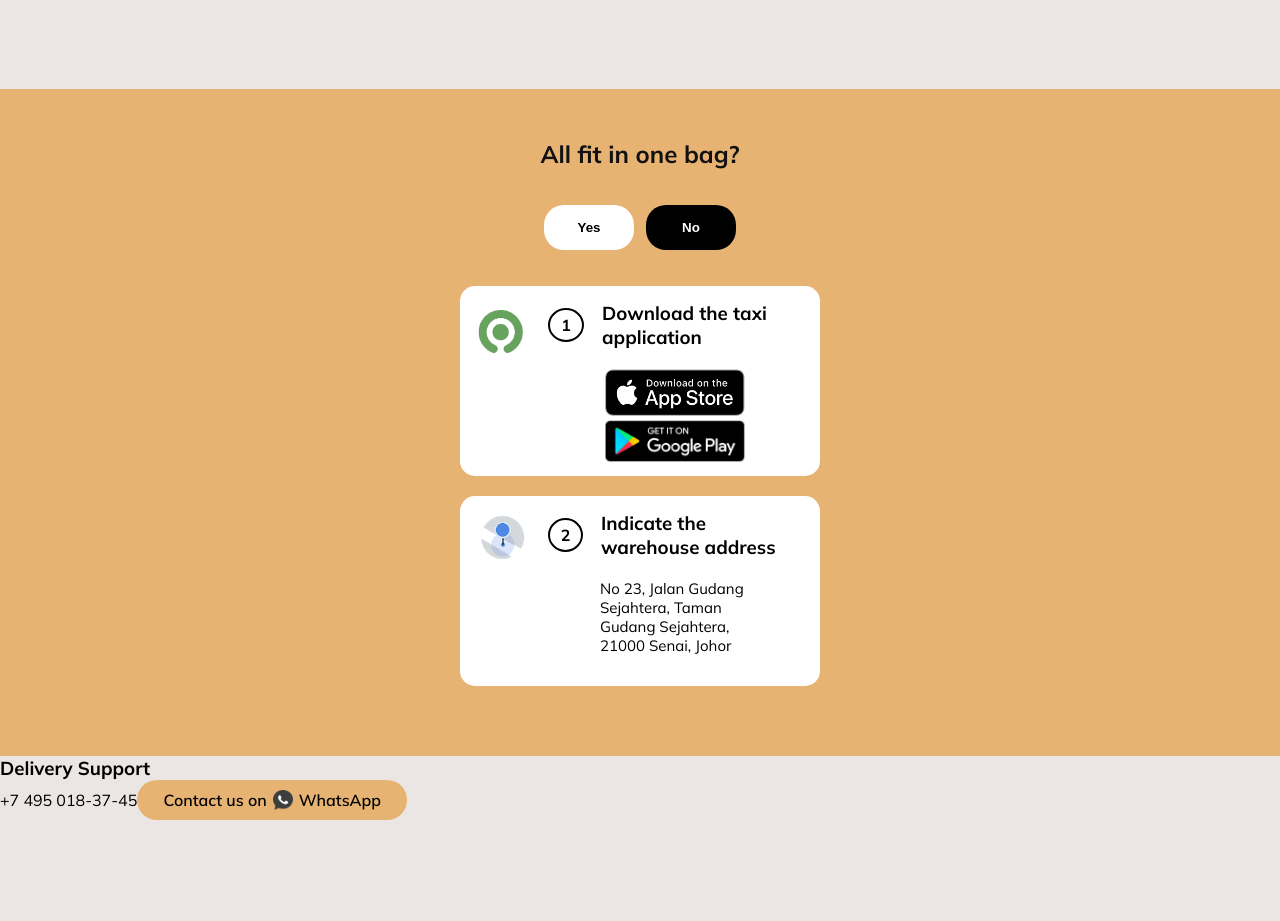
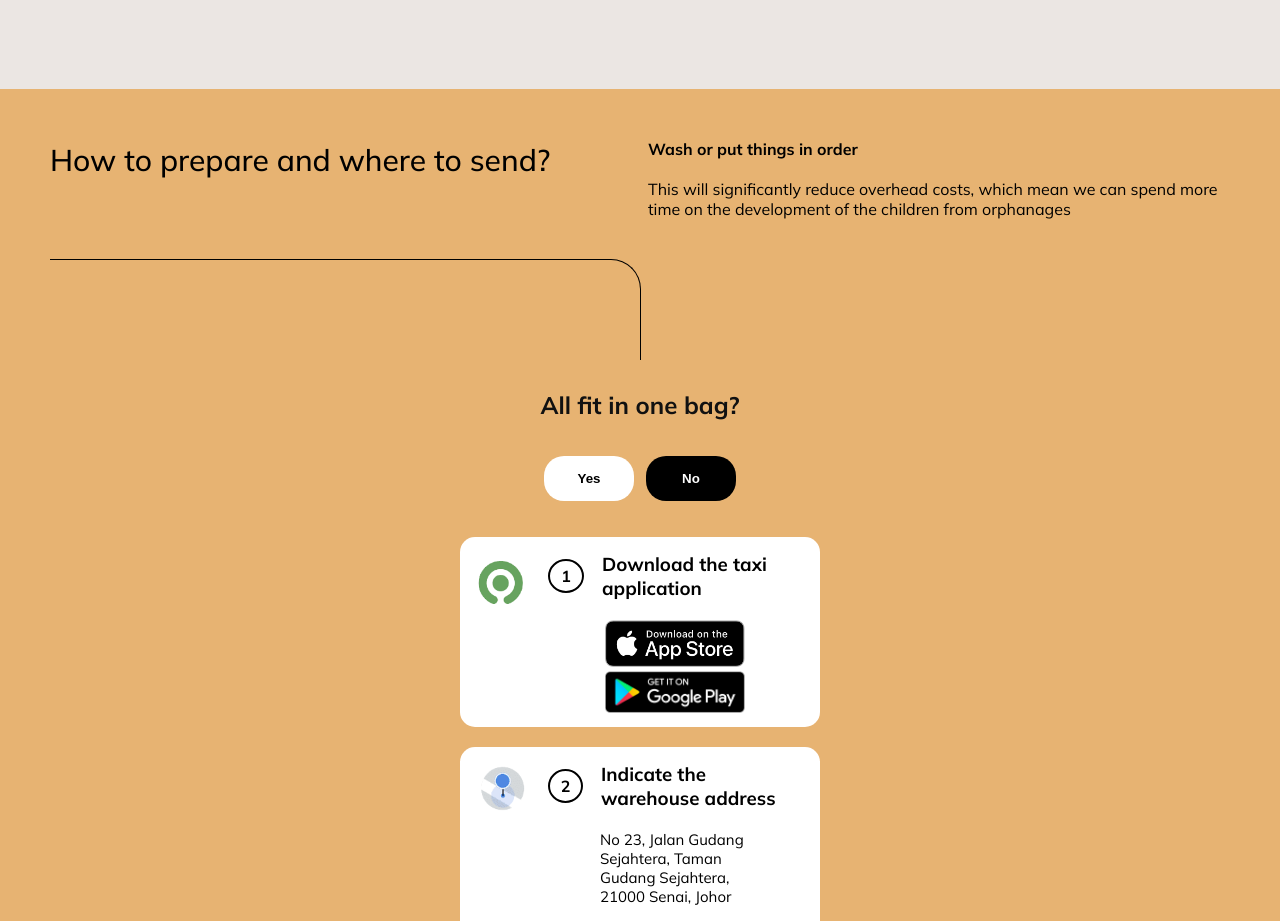
Before and after one commit to syzwnftr/circle-of-life, a React (Create React App) app: page / in a window 1280 px wide. Shown: the part 4320-5241 px from the top of the page. Before the commit the page ends 5140 px from the top, so only its background shows below. Built offline with nearby package versions, Linux system fonts and the light colour scheme; the HTML template or start-up script is replaced by a standard one.

Commit message:
Added content and wrapper

```diff
--- a/src/components/fit/Fit.jsx
+++ b/src/components/fit/Fit.jsx
@@ -9,6 +9,26 @@ function Fit() {
     return(
         <div className='f'>
             <div className="f-wrapper">
+                <div className="f-text">
+                    <div className="f-how-wrapper">
+                        <h2 className='f-how'>
+                            How to prepare and where to send?
+                        </h2>
+                    </div>
+
+                    <div className="f-wash-wrapper">
+                        <p className="f-wash">
+                            Wash or put things in order
+                        </p>
+
+                        <p className="f-wash-small">
+                            This will significantly reduce overhead costs, which mean we can spend more time on the development of the children from orphanages
+                        </p>
+                    </div>
+                </div>
+
+                <div className="f-shape"></div>
+
                 <h2 className="f-title">All fit in one bag?</h2>
 
                 <div className="f-btn-wrapper">
```
